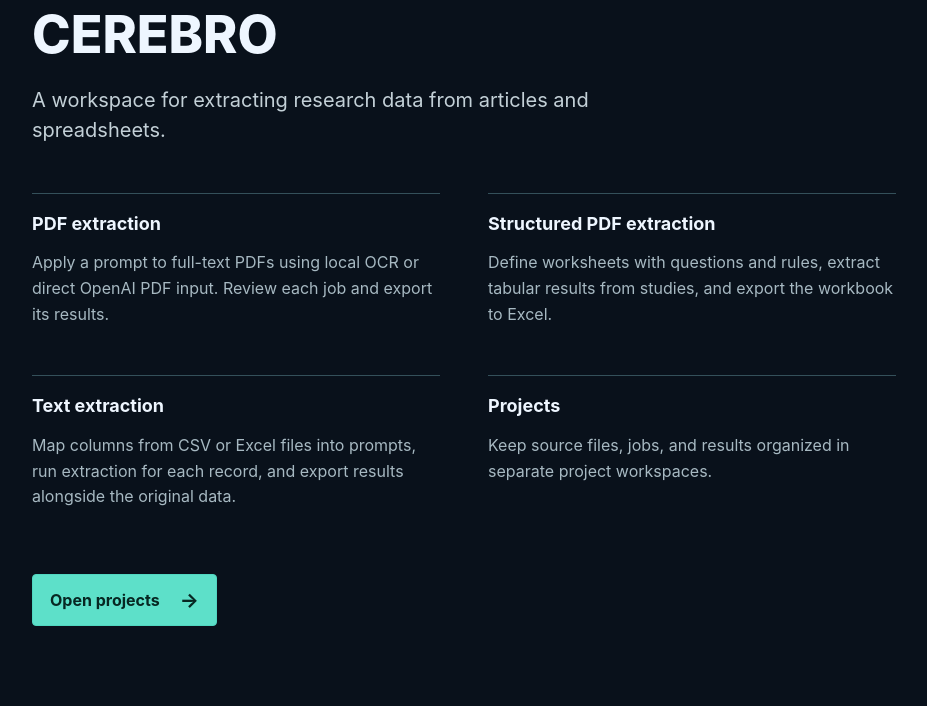
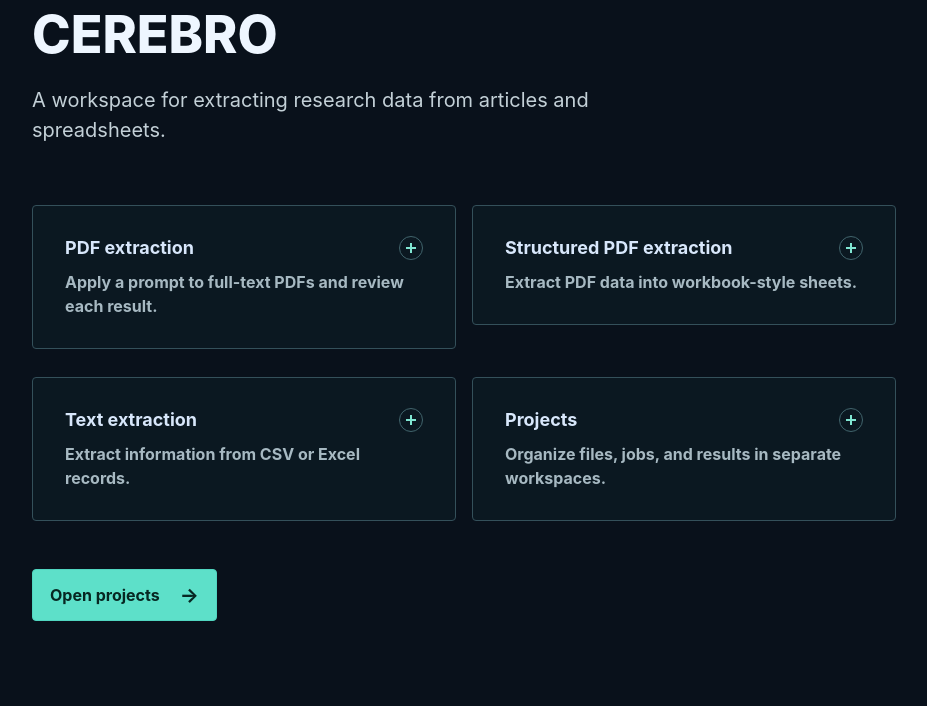
Before and after one commit to gabsbarreto/CEREBRO, a FastAPI app: page /about in a window 1280 px wide. Shown: the part 205-911 px from the top of the page, without its empty margins (176-1103 px from the left). After the commit the page ends 826 px from the top, so only its background shows below. Run offline with FastAPI, Linux system fonts and the light colour scheme; some libraries are stand-ins or nearby versions.

Commit message:
Expand about page and refine project creation

```diff
--- a/app/static/home.css
+++ b/app/static/home.css
@@ -32,10 +32,20 @@ a.home-destination:hover { background: rgb(16 46 51 / 0.7); border-color: #64d8c
 .about-back:hover { color: #64d8c2; }
 .about-page h1 { font-size: 52px; letter-spacing: 0; }
 .about-lead { max-width: 620px; color: #c3d0d7; font-size: 20px; line-height: 1.5; }
-.about-sections { display: grid; grid-template-columns: repeat(2, minmax(0, 1fr)); gap: 32px 48px; margin: 48px 0; }
-.about-sections section { padding-top: 20px; border-top: 1px solid #34505a; }
-.about-sections h2 { font-size: 18px; }
-.about-sections p { color: #a7b9c2; line-height: 1.6; }
+.about-sections { display: grid; grid-template-columns: repeat(2, minmax(0, 1fr)); align-items: start; gap: 16px; margin: 48px 0; }
+.about-option { min-width: 0; border: 1px solid #34505a; border-radius: 4px; background: rgb(13 29 38 / 0.65); }
+.about-option summary { display: block; padding: 20px; cursor: pointer; list-style: none; }
+.about-option summary::-webkit-details-marker { display: none; }
+.about-option summary:hover, .about-option[open] summary { color: #80e6d2; }
+.about-option-heading { display: flex; align-items: center; justify-content: space-between; gap: 16px; font-size: 18px; font-weight: 750; }
+.about-option-toggle { flex: 0 0 24px; width: 24px; height: 24px; position: relative; border: 1px solid #41646c; border-radius: 50%; }
+.about-option-toggle::before, .about-option-toggle::after { content: ""; position: absolute; top: 10px; left: 6px; width: 10px; height: 2px; background: #80e6d2; }
+.about-option-toggle::after { transform: rotate(90deg); }
+.about-option[open] .about-option-toggle::after { transform: none; }
+.about-option-summary { display: block; margin-top: 10px; color: #a7b9c2; line-height: 1.5; }
+.about-option-content { padding: 0 20px 20px; color: #c3d0d7; line-height: 1.6; }
+.about-option-content p { margin: 0 0 12px; }
+.about-option-content p:last-child { margin-bottom: 0; }
 @media (max-width: 760px) {
   .home-surface { background-position: 63% center; }
   .home-hero { min-height: 0; }
--- a/app/static/styles.css
+++ b/app/static/styles.css
@@ -422,6 +422,9 @@ body { padding-top: 64px; }
 .project-tabs span { color: var(--muted); margin-left: 4px; }
 .projects-actions button { white-space: nowrap; }
 .project-delete-button { color: #ffb5bd; }
+.project-create-actions { display: flex; align-items: center; gap: 10px; flex-wrap: wrap; }
+.button.project-cancel-button { background: #a72d3c; border-color: #d64d5a; color: #fff; }
+.button.project-cancel-button:hover { background: #c83c4c; }
 .project-action-status:not(:empty) { margin: 12px 16px; color: var(--muted); }
 .project-action-status:empty { display: none; }
 .projects-table-wrap { overflow-x: auto; }
--- a/app/templates/about.html
+++ b/app/templates/about.html
@@ -5,7 +5,7 @@
     <meta name="viewport" content="width=device-width, initial-scale=1" />
     <title>About | CEREBRO</title>
     <link rel="stylesheet" href="/static/styles.css?v=20261029-home" />
-    <link rel="stylesheet" href="/static/home.css?v=20261029-home" />
+    <link rel="stylesheet" href="/static/home.css?v=20261029-about-details" />
   </head>
   <body class="home-page">
     {% include "_project_nav.html" %}
@@ -15,10 +15,51 @@
       <h1>CEREBRO</h1>
       <p class="about-lead">A workspace for extracting research data from articles and spreadsheets.</p>
       <div class="about-sections">
-        <section><h2>PDF extraction</h2><p>Apply a prompt to full-text PDFs using local OCR or direct OpenAI PDF input. Review each job and export its results.</p></section>
-        <section><h2>Structured PDF extraction</h2><p>Define worksheets with questions and rules, extract tabular results from studies, and export the workbook to Excel.</p></section>
-        <section><h2>Text extraction</h2><p>Map columns from CSV or Excel files into prompts, run extraction for each record, and export results alongside the original data.</p></section>
-        <section><h2>Projects</h2><p>Keep source files, jobs, and results organized in separate project workspaces.</p></section>
+        <details class="about-option">
+          <summary>
+            <span class="about-option-heading"><span>PDF extraction</span><span class="about-option-toggle" aria-hidden="true"></span></span>
+            <span class="about-option-summary">Apply a prompt to full-text PDFs and review each result.</span>
+          </summary>
+          <div class="about-option-content">
+            <p>Use a flexible prompt to produce free-text or Markdown answers from full-text articles. This is useful when the information varies between papers or needs explanation rather than fixed fields.</p>
+            <p><strong>Example:</strong> Summarize how each study describes its intervention, results, and limitations, including details found in different sections of the article.</p>
+            <p>Process PDFs using local OCR with a local or OpenAI model, or send them directly to OpenAI. You can also attach supplementary files, monitor jobs, and export results to Excel.</p>
+          </div>
+        </details>
+        <details class="about-option">
+          <summary>
+            <span class="about-option-heading"><span>Structured PDF extraction</span><span class="about-option-toggle" aria-hidden="true"></span></span>
+            <span class="about-option-summary">Extract PDF data into workbook-style sheets.</span>
+          </summary>
+          <div class="about-option-content">
+            <p>Design the spreadsheet structure first: define ordered columns with questions and rules, then extract consistent rows from each article. Multiple worksheets can represent related types of information, supporting database-like organization and comparisons across studies.</p>
+            <p><strong>Example:</strong> For a review of treatments, create separate worksheets for study characteristics, participant populations, interventions, and outcomes. A study might have one study-level row, several population or intervention rows, and multiple outcome rows, each linked back to its source article.</p>
+            <p>The Excel-like display lets you define columns and review extracted rows in a familiar grid. You can scan results alongside their source PDFs and parse statuses before exporting.</p>
+            <p>Reuse source files across workbooks, review parsed rows and errors, and export a worksheet or full workbook to Excel. The sheets provide a tabular structure; CEREBRO does not automatically create database relationships between them.</p>
+          </div>
+        </details>
+        <details class="about-option">
+          <summary>
+            <span class="about-option-heading"><span>Text extraction</span><span class="about-option-toggle" aria-hidden="true"></span></span>
+            <span class="about-option-summary">Extract information from CSV or Excel records.</span>
+          </summary>
+          <div class="about-option-content">
+            <p>Use existing text in a CSV or Excel file, such as titles, abstracts, notes, or screening records. Choose which columns to include in the prompt, and CEREBRO processes each row as an individual job.</p>
+            <p><strong>Example:</strong> Screen a spreadsheet of article titles and abstracts against review criteria, or categorize comments and notes collected in a study.</p>
+            <p>The workbook-style display shows selected input columns alongside job statuses and result previews, making it easier to review and find records while processing continues.</p>
+            <p>This works well for large record sets and preserves the original columns alongside the extracted results. Use separate sheets to compare prompts or models and retry failed rows.</p>
+          </div>
+        </details>
+        <details class="about-option">
+          <summary>
+            <span class="about-option-heading"><span>Projects</span><span class="about-option-toggle" aria-hidden="true"></span></span>
+            <span class="about-option-summary">Organize files, jobs, and results in separate workspaces.</span>
+          </summary>
+          <div class="about-option-content">
+            <p>Choose an extraction type when creating a project, then return to that project's matching dashboard from the Projects page.</p>
+            <p>Sort projects by name or date, archive and restore them, or delete a project and its stored data when it is no longer needed.</p>
+          </div>
+        </details>
       </div>
       <a class="home-primary-link" href="/projects">Open projects <span aria-hidden="true">&rarr;</span></a>
     </main>
```
Also changed, not shown: app/templates/project_new.html (+5 -3 lines).
